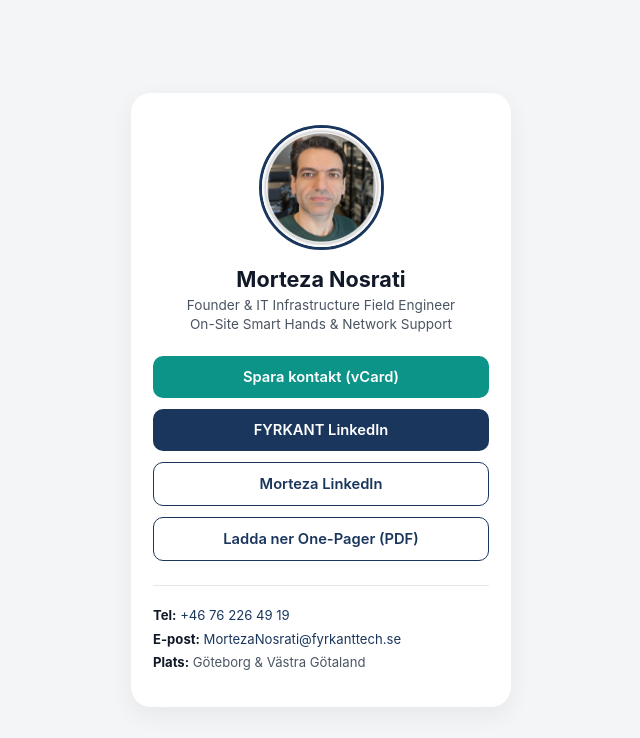
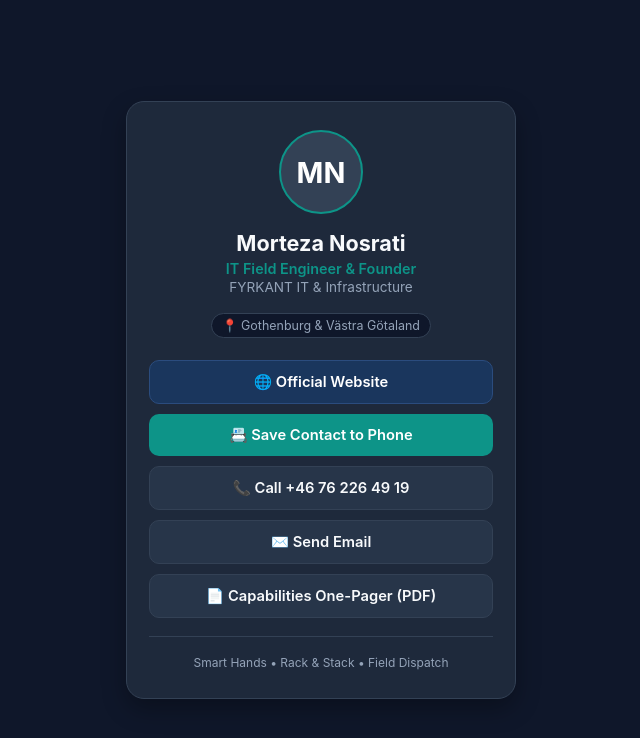
Before and after one commit to mornos25/card-fyrkant, a plain HTML site: page index.html in a window 1280 px wide. Shown: the whole page, without its empty margins (319-959 px from the left). Drawn offline with Linux system fonts and the light colour scheme.

Commit message:
Update index.html

```diff
--- a/index.html
+++ b/index.html
@@ -1,56 +1,71 @@
 <!DOCTYPE html>
-<html lang="sv">
+<html lang="en">
 <head>
   <meta charset="UTF-8">
   <meta name="viewport" content="width=device-width, initial-scale=1.0">
-  <title>Morteza Nosrati | FYRKANT</title>
+  <title>Morteza Nosrati | FYRKANT Field Support</title>
   <style>
+    :root {
+      --bg: #0f172a;
+      --card-bg: #1e293b;
+      --text: #f8fafc;
+      --text-muted: #94a3b8;
+      --accent: #0d9488;
+      --accent-hover: #0f766e;
+      --border: #334155;
+      --btn-bg: #273549;
+    }
     * { box-sizing: border-box; margin: 0; padding: 0; font-family: -apple-system, BlinkMacSystemFont, "Segoe UI", Roboto, Helvetica, Arial, sans-serif; }
-    body { background-color: #f4f5f7; display: flex; justify-content: center; align-items: center; min-height: 100vh; padding: 24px 16px; }
-    .card { background: #ffffff; width: 100%; max-width: 380px; border-radius: 20px; padding: 32px 22px; box-shadow: 0 8px 24px rgba(0,0,0,0.06); text-align: center; }
-    .avatar { width: 125px; height: 125px; border-radius: 50%; object-fit: cover; border: 3px solid #1a365d; margin: 0 auto 16px; display: block; }
-    h1 { font-size: 1.35rem; color: #111827; margin-bottom: 4px; font-weight: 700; }
-    p.title { font-size: 0.85rem; color: #4b5563; margin-bottom: 22px; line-height: 1.4; }
-    .actions { display: flex; flex-direction: column; gap: 11px; margin-bottom: 24px; }
-    .btn { display: flex; align-items: center; justify-content: center; padding: 12px 16px; border-radius: 10px; font-size: 0.92rem; font-weight: 600; text-decoration: none; transition: background-color 0.2s ease; }
-    .btn-vcard { background-color: #0d9488; color: #ffffff; }
-    .btn-vcard:hover { background-color: #0f766e; }
-    .btn-primary { background-color: #1a365d; color: #ffffff; }
-    .btn-primary:hover { background-color: #152b4a; }
-    .btn-secondary { background-color: #ffffff; color: #1a365d; border: 1.5px solid #1a365d; }
-    .btn-secondary:hover { background-color: #f0f4f8; }
-    .contact-info { border-top: 1px solid #e5e7eb; padding-top: 18px; text-align: left; font-size: 0.82rem; color: #4b5563; line-height: 1.8; }
-    .contact-info strong { color: #111827; }
-    .contact-info a { color: #1a365d; text-decoration: none; }
+    body { background-color: var(--bg); color: var(--text); display: flex; justify-content: center; align-items: center; min-height: 100vh; padding: 20px; }
+    .card { background: var(--card-bg); width: 100%; max-width: 390px; border-radius: 18px; border: 1px solid var(--border); padding: 28px 22px; text-align: center; box-shadow: 0 10px 25px rgba(0,0,0,0.3); }
+    .avatar { width: 84px; height: 84px; border-radius: 50%; background: #334155; margin: 0 auto 16px; display: flex; align-items: center; justify-content: center; font-size: 1.8rem; font-weight: 700; color: #fff; border: 2px solid var(--accent); }
+    h1 { font-size: 1.35rem; font-weight: 700; margin-bottom: 4px; }
+    .title { color: var(--accent); font-size: 0.9rem; font-weight: 600; margin-bottom: 2px; }
+    .company { color: var(--text-muted); font-size: 0.85rem; margin-bottom: 18px; }
+    .location { display: inline-flex; align-items: center; gap: 5px; font-size: 0.78rem; background: #0f172a; padding: 4px 10px; border-radius: 999px; color: var(--text-muted); margin-bottom: 22px; border: 1px solid var(--border); }
+
+    .actions { display: flex; flex-direction: column; gap: 10px; }
+    .btn { display: flex; align-items: center; justify-content: center; gap: 8px; width: 100%; padding: 12px; border-radius: 10px; text-decoration: none; font-size: 0.92rem; font-weight: 600; transition: background 0.2s; border: none; cursor: pointer; }
+    .btn-primary { background: var(--accent); color: #ffffff; }
+    .btn-primary:hover { background: var(--accent-hover); }
+    .btn-secondary { background: var(--btn-bg); color: var(--text); border: 1px solid var(--border); }
+    .btn-secondary:hover { background: #334155; }
+    .btn-website { background: #1a365d; color: #ffffff; border: 1px solid #2b4c7e; }
+    .btn-website:hover { background: #234775; }
+
+    .divider { height: 1px; background: var(--border); margin: 18px 0; }
+    .footer-note { font-size: 0.75rem; color: var(--text-muted); }
   </style>
 </head>
 <body>
+
   <div class="card">
-    <img src="profile.jpg" alt="Morteza Nosrati" class="avatar">
-
+    <div class="avatar">MN</div>
     <h1>Morteza Nosrati</h1>
-    <p class="title">Founder & IT Infrastructure Field Engineer<br>On-Site Smart Hands & Network Support</p>
+    <div class="title">IT Field Engineer & Founder</div>
+    <div class="company">FYRKANT IT & Infrastructure</div>
+    <div class="location">📍 Gothenburg & Västra Götaland</div>
 
     <div class="actions">
-      <a href="contact.vcf" download class="btn btn-vcard">
-        Spara kontakt (vCard)
-      </a>
-      <a href="https://www.linkedin.com/company/fyrkant-tech/" target="_blank" class="btn btn-primary">
-        FYRKANT LinkedIn
-      </a>
-      <a href="https://www.linkedin.com/in/morteza-nosrati-304420b4/" target="_blank" class="btn btn-secondary">
-        Morteza LinkedIn
-      </a>
-      <a href="One-Pager.pdf" target="_blank" class="btn btn-secondary">
-        Ladda ner One-Pager (PDF)
-      </a>
+      <!-- دکمه سایت اصلی شرکت -->
+      <a href="https://fyrkanttech.se" class="btn btn-website" target="_blank">🌐 Official Website</a>
+
+      <!-- ذخیره مستقیم کانتکت -->
+      <a href="contact.vcf" class="btn btn-primary" download>📇 Save Contact to Phone</a>
+
+      <!-- تماس مستقیم -->
+      <a href="tel:+46762264919" class="btn btn-secondary">📞 Call +46 76 226 49 19</a>
+
+      <!-- ایمیل -->
+      <a href="mailto:MortezaNosrati@fyrkanttech.se" class="btn btn-secondary">✉️ Send Email</a>
+
+      <!-- دانلود مستند توانمندی‌ها -->
+      <a href="fyrkant-capabilities.pdf" class="btn btn-secondary" download>📄 Capabilities One-Pager (PDF)</a>
     </div>
 
-    <div class="contact-info">
-      <div><strong>Tel:</strong> <a href="tel:+46762264919">+46 76 226 49 19</a></div>
-      <div><strong>E-post:</strong> <a href="mailto:MortezaNosrati@fyrkanttech.se">MortezaNosrati@fyrkanttech.se</a></div>
-      <div><strong>Plats:</strong> Göteborg & Västra Götaland</div>
-    </div>
+    <div class="divider"></div>
+    <div class="footer-note">Smart Hands • Rack & Stack • Field Dispatch</div>
   </div>
+
 </body>
 </html>
```
